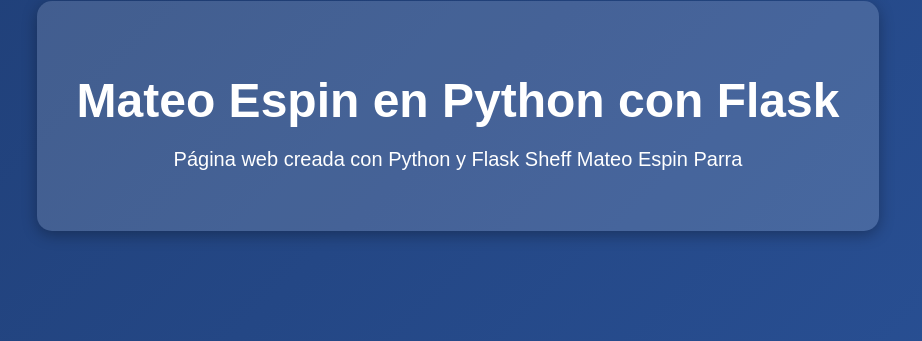
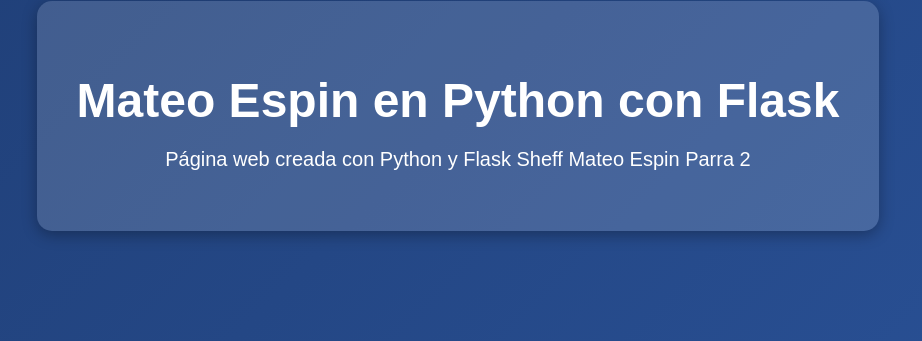
Before and after one commit to MateoEspin/ISAabr26-GitHubActions-Docker, a Flask app: page / in a window 1280 px wide. Shown: the part 284-625 px from the top of the page, without its empty margins (182-1104 px from the left). Run offline with Flask 3, Linux system fonts and the light colour scheme.

Commit message:
primer commit5

```diff
--- a/templates/index.html
+++ b/templates/index.html
@@ -40,7 +40,7 @@
 
     <div class="contenedor">
         <h1>{{ titulo }}</h1>
-        <p>Página web creada con Python y Flask Sheff Mateo Espin Parra</p>
+        <p>Página web creada con Python y Flask Sheff Mateo Espin Parra 2</p>
     </div>
 
 </body>
```
